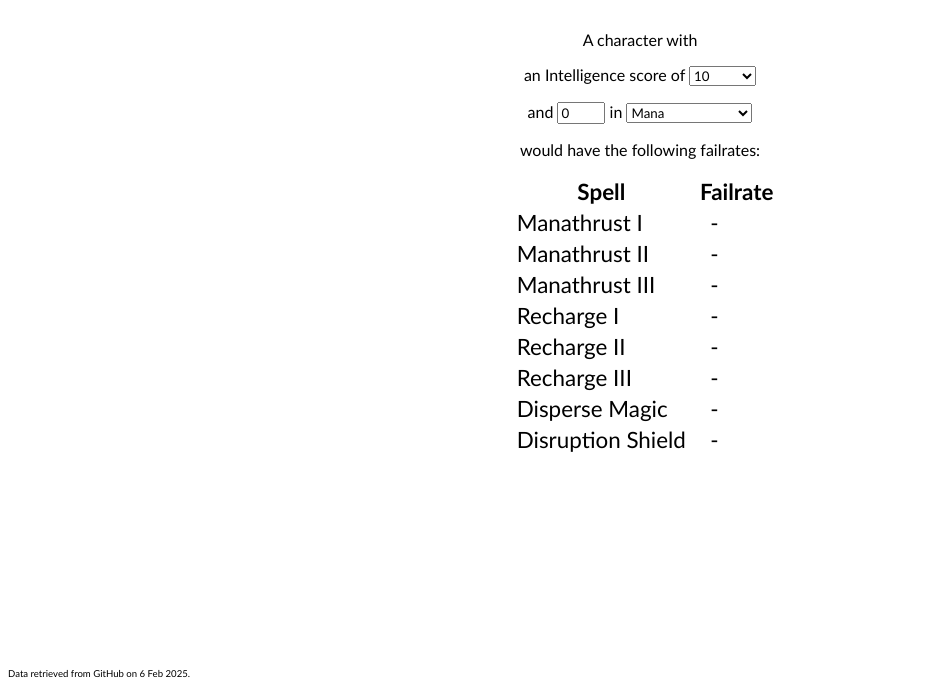
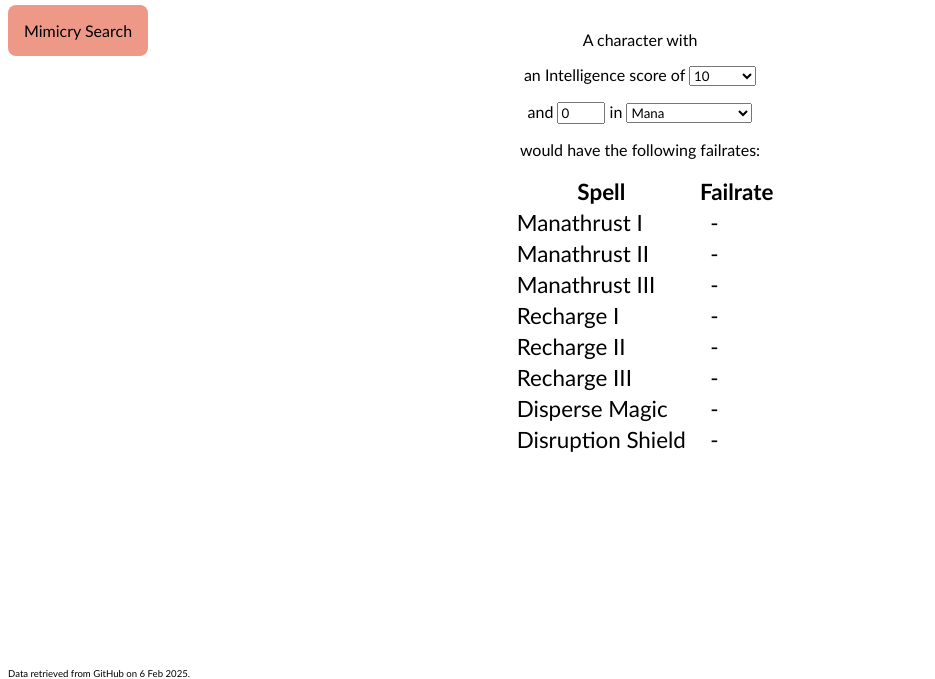
Before and after one commit to char-lotl/tomenet-failrate-calc, a plain HTML site: page index.html in a window 1280 px wide. Shown: the part 121-800 px from the top of the page, without its empty margins (0-935 px from the left). Drawn offline with Linux system fonts and the light colour scheme.

Commit message:
Add mimicry search link.

```diff
--- a/css/style.css
+++ b/css/style.css
@@ -55,6 +55,10 @@ input[invalid] {
 
 #mp-calc-link div {
 	background-color: #CCF;
+}
+
+#mimicry-search-link div {
+  background-color: #E98;
 }
 
 h1 {
--- a/index.html
+++ b/index.html
@@ -645,6 +645,11 @@
         MP Calculator
       </div>
     </a>
+    <a id="mimicry-search-link" href="../tomenet-mimicry-search/index.html">
+      <div>
+        Mimicry Search
+      </div>
+    </a>
   </div>
   <footer>
     Data retrieved from GitHub on 6 Feb 2025.
```
